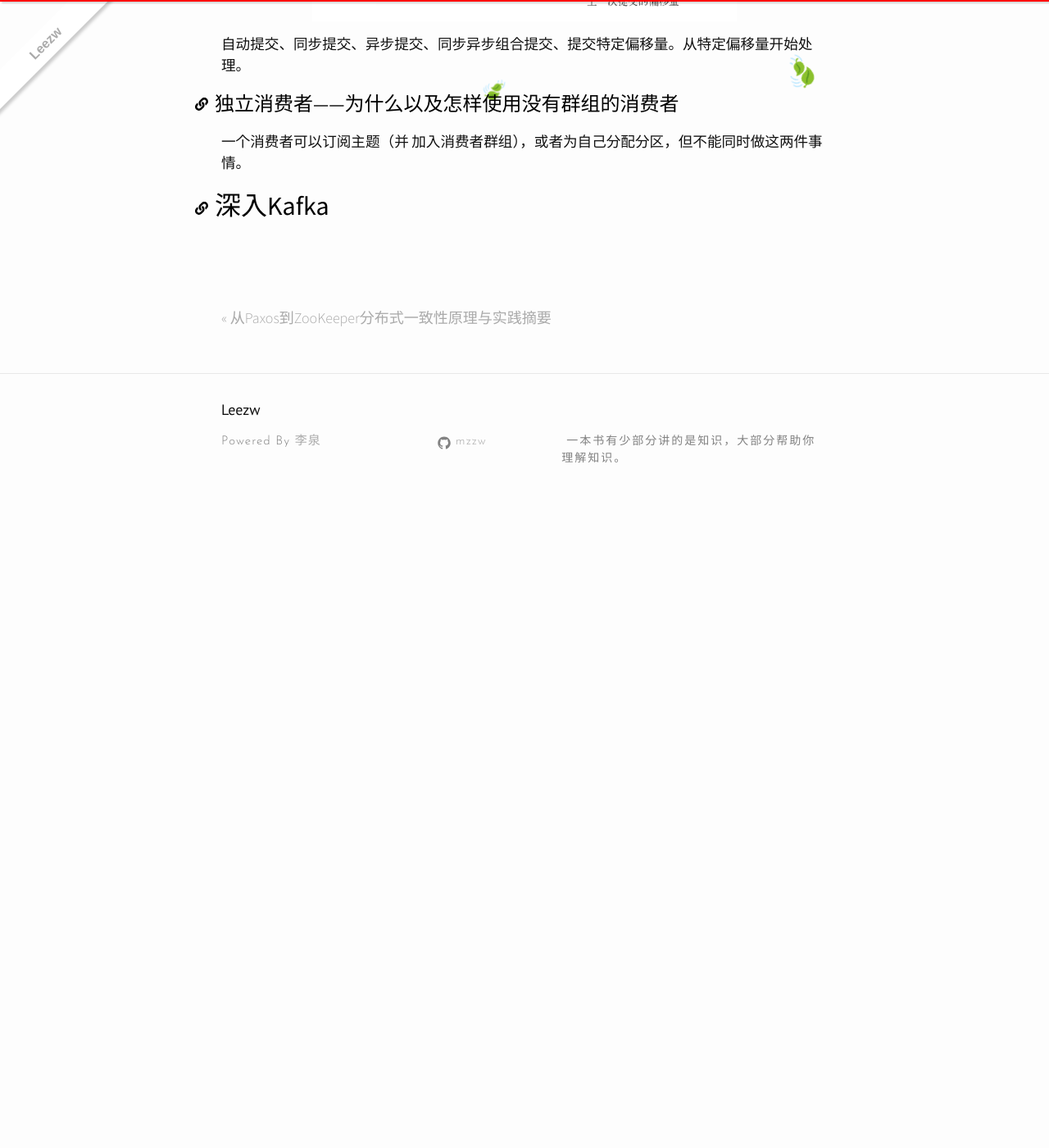
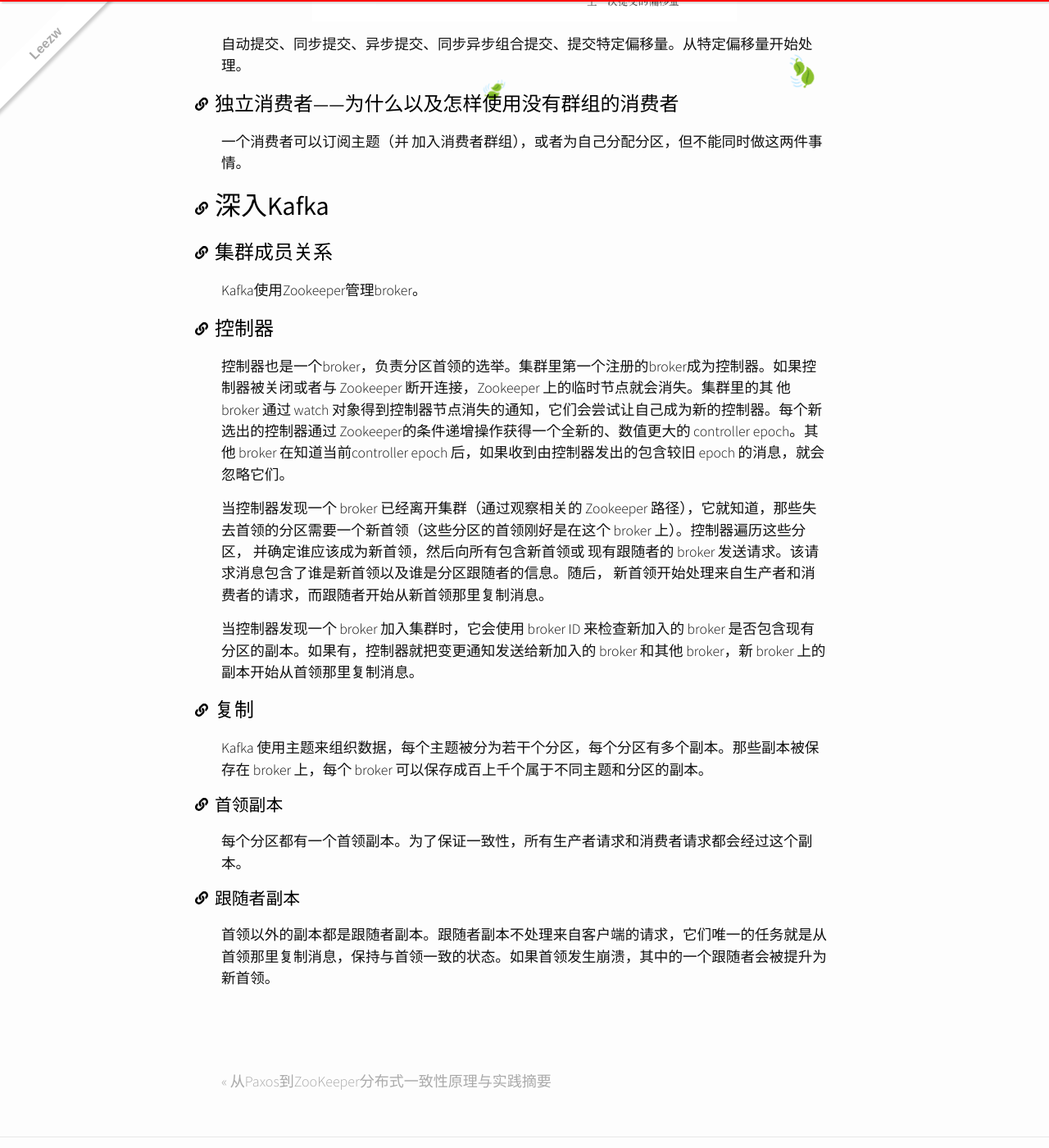
Before and after one commit to quantum-li/quantum-li.github.io, a Jekyll site: the page built from _posts/2020-05-09-kafka-the-definitive-guide.md, in a window 1280 px wide and 1400 px high, scrolled down 14096 px. Shown: the whole window at 82% size. Built offline with Jekyll 4.4.1, drawn with Linux system fonts in a browser that asks for light colours; nearby versions of some CDN libraries; comment, search, counter and statistics services are not loaded; before the commit the page ends 14726 px from its top, so only the background shows below that.

Commit message:
2020-05-09 16:57:16

```diff
--- a/_posts/2020-05-09-kafka-the-definitive-guide.md
+++ b/_posts/2020-05-09-kafka-the-definitive-guide.md
@@ -347,3 +347,27 @@
 ⼀个消费者可以订阅主题（并 加⼊消费者群组），或者为⾃⼰分配分区，但不能同时做这两件事情。
 
 # 深入Kafka
+
+## 集群成员关系
+
+Kafka使用Zookeeper管理broker。
+
+## 控制器
+
+控制器也是一个broker，负责分区首领的选举。集群里第一个注册的broker成为控制器。如果控制器被关闭或者与 Zookeeper 断开连接，Zookeeper 上的临时节点就会消失。集群⾥的其 他 broker 通过 watch 对象得到控制器节点消失的通知，它们会尝试让⾃⼰成为新的控制器。每个新选出的控制器通过 Zookeeper的条件递增操作获得⼀个全新的、数值更⼤的 controller epoch。其他 broker 在知道当前controller epoch 后，如果收到由控制器发出的包含较旧 epoch 的消息，就会忽略它们。
+
+当控制器发现⼀个 broker 已经离开集群（通过观察相关的 Zookeeper 路径），它就知道，那些失 去⾸领的分区需要⼀个新⾸领（这些分区的⾸领刚好是在这个 broker 上）。控制器遍历这些分区， 并确定谁应该成为新⾸领，然后向所有包含新⾸领或 现有跟随者的 broker 发送请求。该请求消息包含了谁是新⾸领以及谁是分区跟随者的信息。随后， 新⾸领开始处理来⾃⽣产者和消费者的请求，⽽跟随者开始从新⾸领那⾥复制消息。
+
+当控制器发现⼀个 broker 加⼊集群时，它会使⽤ broker ID 来检查新加⼊的 broker 是否包含现有分区的副本。如果有，控制器就把变更通知发送给新加⼊的 broker 和其他 broker，新 broker 上的 副本开始从⾸领那⾥复制消息。
+
+## 复制
+
+Kafka 使⽤主题来组织数据，每个主题被分为若⼲个分区，每个分区有多个副本。那些副本被保存在 broker 上，每个 broker 可以保存成百上千个属于不同主题和分区的副本。
+
+### ⾸领副本
+
+每个分区都有⼀个⾸领副本。为了保证⼀致性，所有⽣产者请求和消费者请求都会经过这个副本。
+
+### 跟随者副本
+
+⾸领以外的副本都是跟随者副本。跟随者副本不处理来⾃客户端的请求，它们唯⼀的任务就是从⾸领那⾥复制消息，保持与⾸领⼀致的状态。如果⾸领发⽣崩溃，其中的⼀个跟随者会被提升为新⾸领。
```
